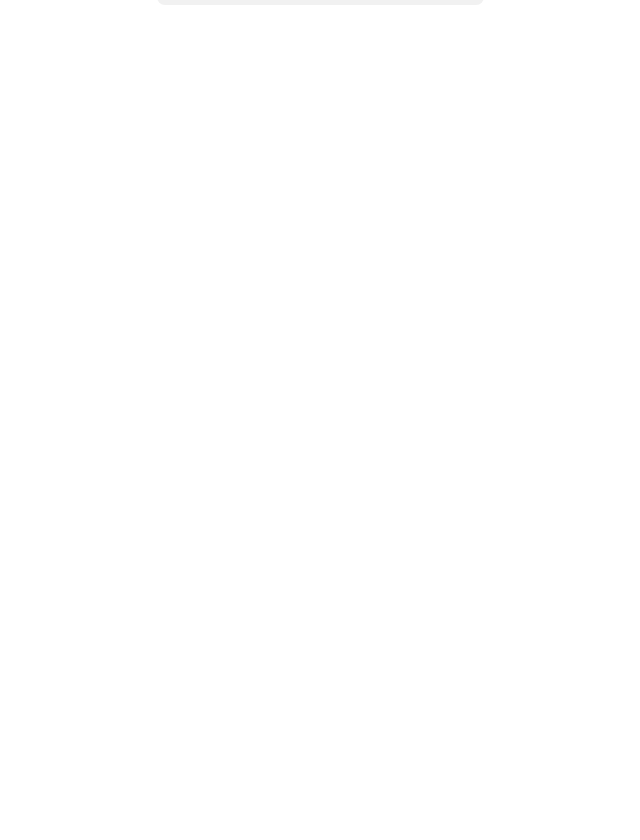
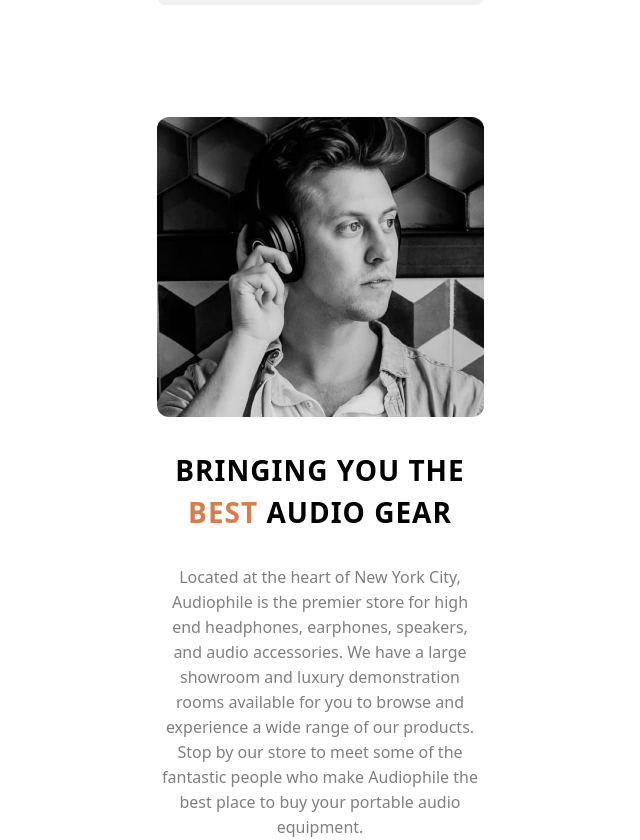
Before and after one commit to LevaniMesxia23/audiophile-ecommerce-website, a React (Vite) app: page / in a window 1280 px wide. Shown: the part 3036-3876 px from the top of the page, without its empty margins (320-960 px from the left). Before the commit the page ends 3041 px from the top, so only its background shows below. Built offline with nearby package versions, Linux system fonts and the light colour scheme; the HTML template or start-up script is replaced by a standard one.

Commit message:
style: add information component

```diff
--- /dev/null
+++ b/src/components/Information.tsx
@@ -0,0 +1,12 @@
+import BoyImage from "../../public/assets/shared/mobile/image-best-gear.jpg"
+function Information() {
+  return (
+    <div className=" flex flex-col justify-center items-center mt-[7rem] gap-8">
+      <img src={BoyImage} alt="" className="max-w-[20.4375rem] rounded-xl"/>
+      <span className=" text-[1.75rem] w-[20.4375rem] text-center uppercase px-4 font-bold tracking-[0.0625rem]">Bringing you the <span className=" text-[#D87D4A]">best</span> audio gear</span>
+      <span className=" text-black/50 leading-[1.5625rem] text-center max-w-[20.4375rem]">Located at the heart of New York City, Audiophile is the premier store for high end headphones, earphones, speakers, and audio accessories. We have a large showroom and luxury demonstration rooms available for you to browse and experience a wide range of our products. Stop by our store to meet some of the fantastic people who make Audiophile the best place to buy your portable audio equipment.</span>
+    </div>
+  )
+}
+
+export default Information
--- a/src/pages/Home.tsx
+++ b/src/pages/Home.tsx
@@ -1,6 +1,7 @@
 import HomeMain from '../components/HomeMain';
 import SuggestItems from '../components/SuggestItems';
 import SeeProducts from '../components/SeeProducts';
+import Information from '../components/Information';
 
 function Home() {
   return (
@@ -8,6 +9,7 @@
       <HomeMain />
       <SuggestItems />
       <SeeProducts />
+      <Information />
     </div>
   )
 }
```
